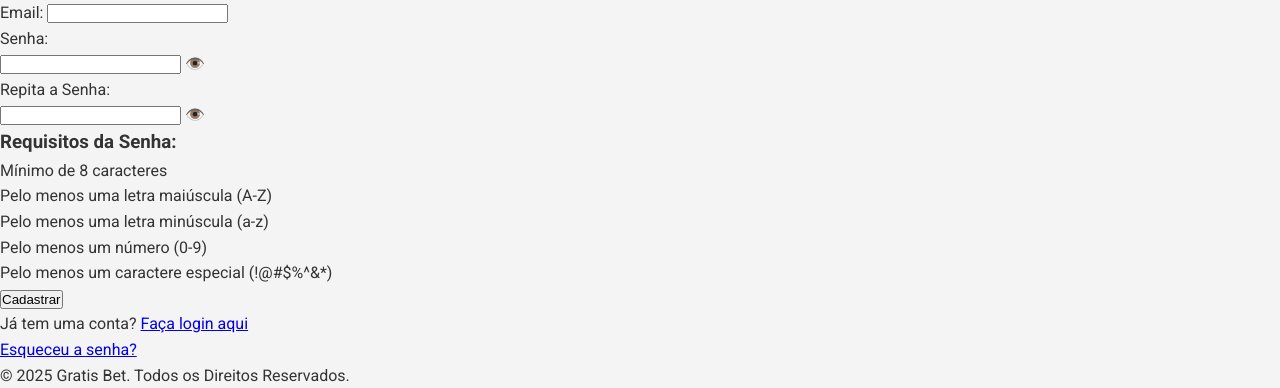
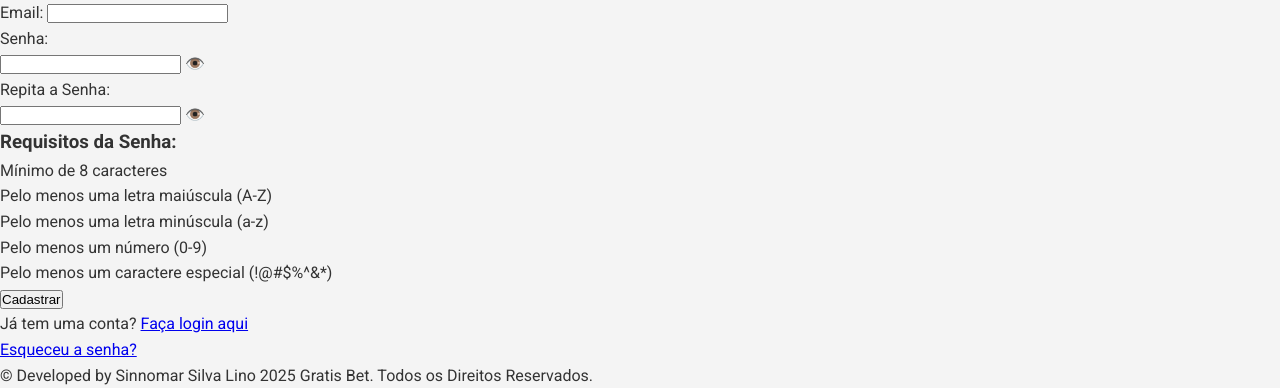
Before and after one commit to JoseIvo09/freeslots, a plain HTML site: page cadastro.html in a window 1280 px wide. Shown: the part 1025-1413 px from the top of the page. Drawn offline with Linux system fonts and the light colour scheme.

Commit message:
Update cadastro.html

```diff
--- a/cadastro.html
+++ b/cadastro.html
@@ -77,7 +77,7 @@
   </div>
 
   <footer>
-    <p>&copy; 2025 Gratis Bet. Todos os Direitos Reservados.</p>
+    <p>&copy; Developed by Sinnomar Silva Lino  2025 Gratis Bet. Todos os Direitos Reservados.</p>
   </footer>
 
   <!-- Firebase SDKs -->
```
